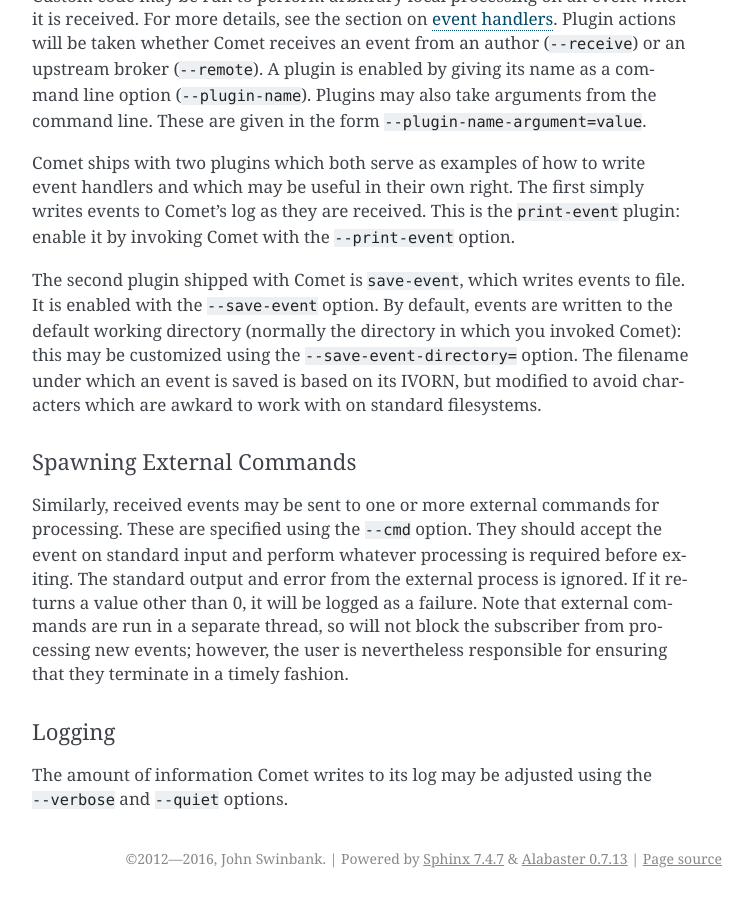
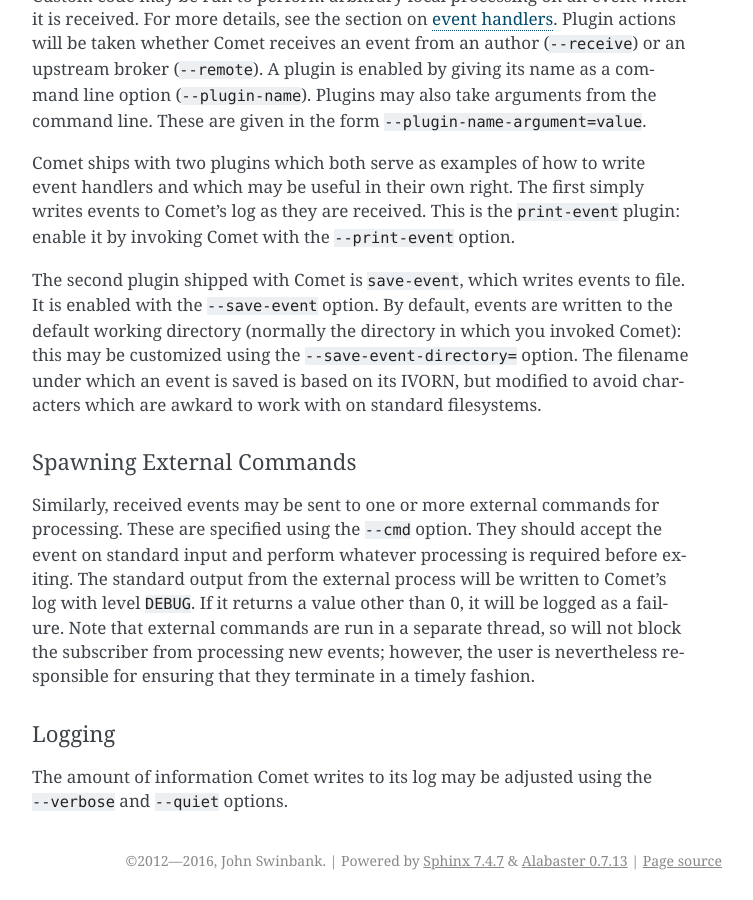
Before and after one commit to jdswinbank/Comet, a Sphinx documentation site: the page built from docs/usage/broker.rst, in a window 1280 px wide and 900 px high, scrolled down 3483 px. Shown: the whole window, without its empty margins (388-1141 px from the left). Built offline with Sphinx 7.4.7, drawn with Linux system fonts in a browser that asks for light colours.

Commit message:
Update docs re process logging.

```diff
--- a/docs/history.rst
+++ b/docs/history.rst
@@ -26,6 +26,9 @@ In Development
   the IP addresses which are authorized to subscribe to event feeds from the
   broker. Thanks to Tim-Oliver Husser. (`GitHub #10`_, `GitHub #39`_, `GitHub
   #41`_)
+
+- Log the return code of failed external commands at level ``WARN``. Log
+  standard output at level ``DEBUG``.
 
 .. _does not fully support Python 3: https://twistedmatrix.com/trac/milestone/Python-3.x
 .. _Twisted 16.0: http://labs.twistedmatrix.com/2016/03/twisted-160-released.html
--- a/docs/usage/broker.rst
+++ b/docs/usage/broker.rst
@@ -182,14 +182,15 @@ filesystems.
 Spawning External Commands
 ^^^^^^^^^^^^^^^^^^^^^^^^^^
 
-Similarly, received events may be sent to one or more external commands
-for processing. These are specified using the ``--cmd`` option. They should
-accept the event on standard input and perform whatever processing is required
-before exiting. The standard output and error from the external process is
-ignored.  If it returns a value other than 0, it will be logged as a failure.
-Note that external commands are run in a separate thread, so will not block
-the subscriber from processing new events; however, the user is nevertheless
-responsible for ensuring that they terminate in a timely fashion.
+Similarly, received events may be sent to one or more external commands for
+processing. These are specified using the ``--cmd`` option. They should accept
+the event on standard input and perform whatever processing is required before
+exiting. The standard output from the external process will be written to
+Comet's log with level ``DEBUG``. If it returns a value other than 0, it will
+be logged as a failure.  Note that external commands are run in a separate
+thread, so will not block the subscriber from processing new events; however,
+the user is nevertheless responsible for ensuring that they terminate in a
+timely fashion.
 
 Logging
 ^^^^^^^
```
